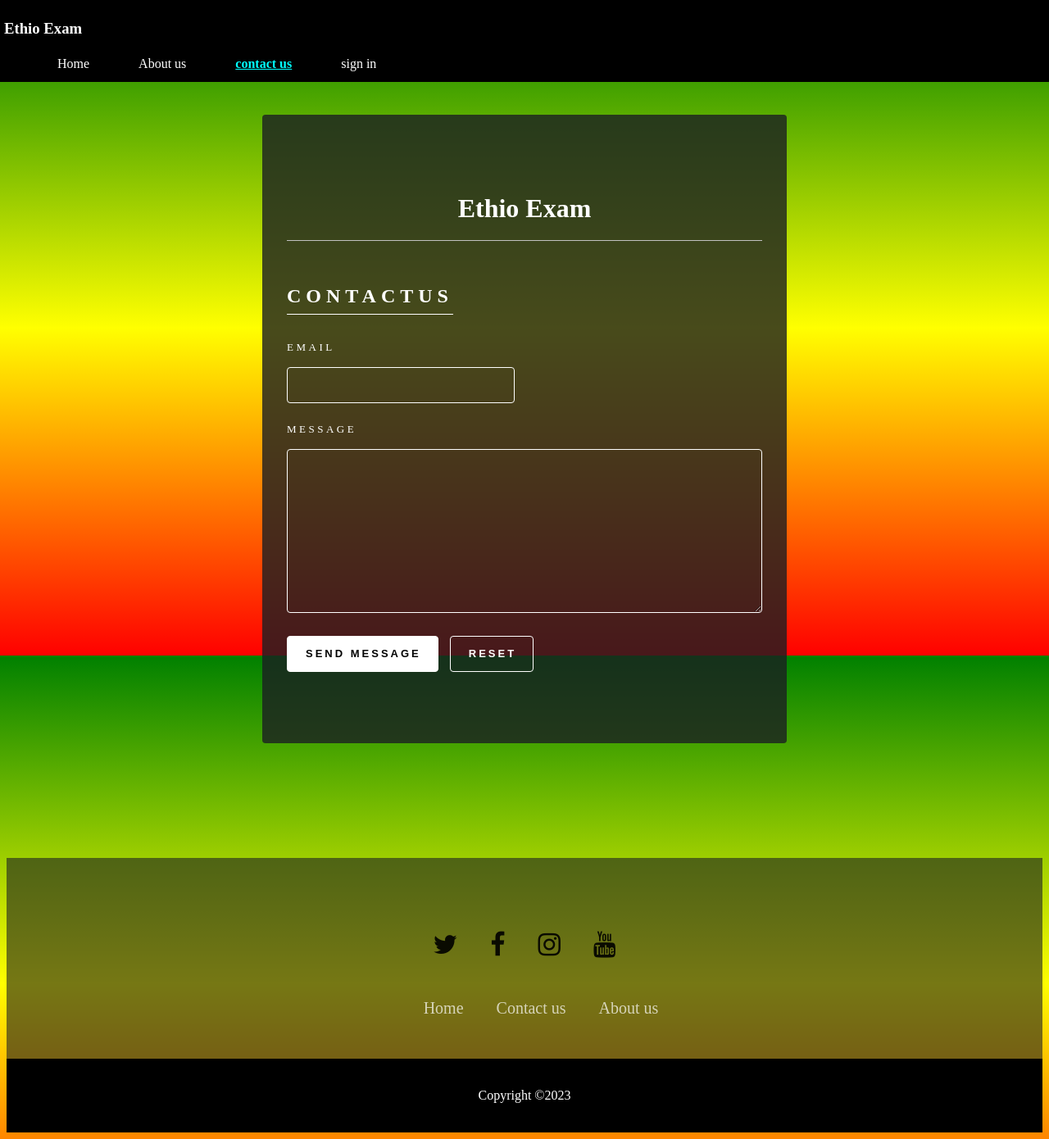
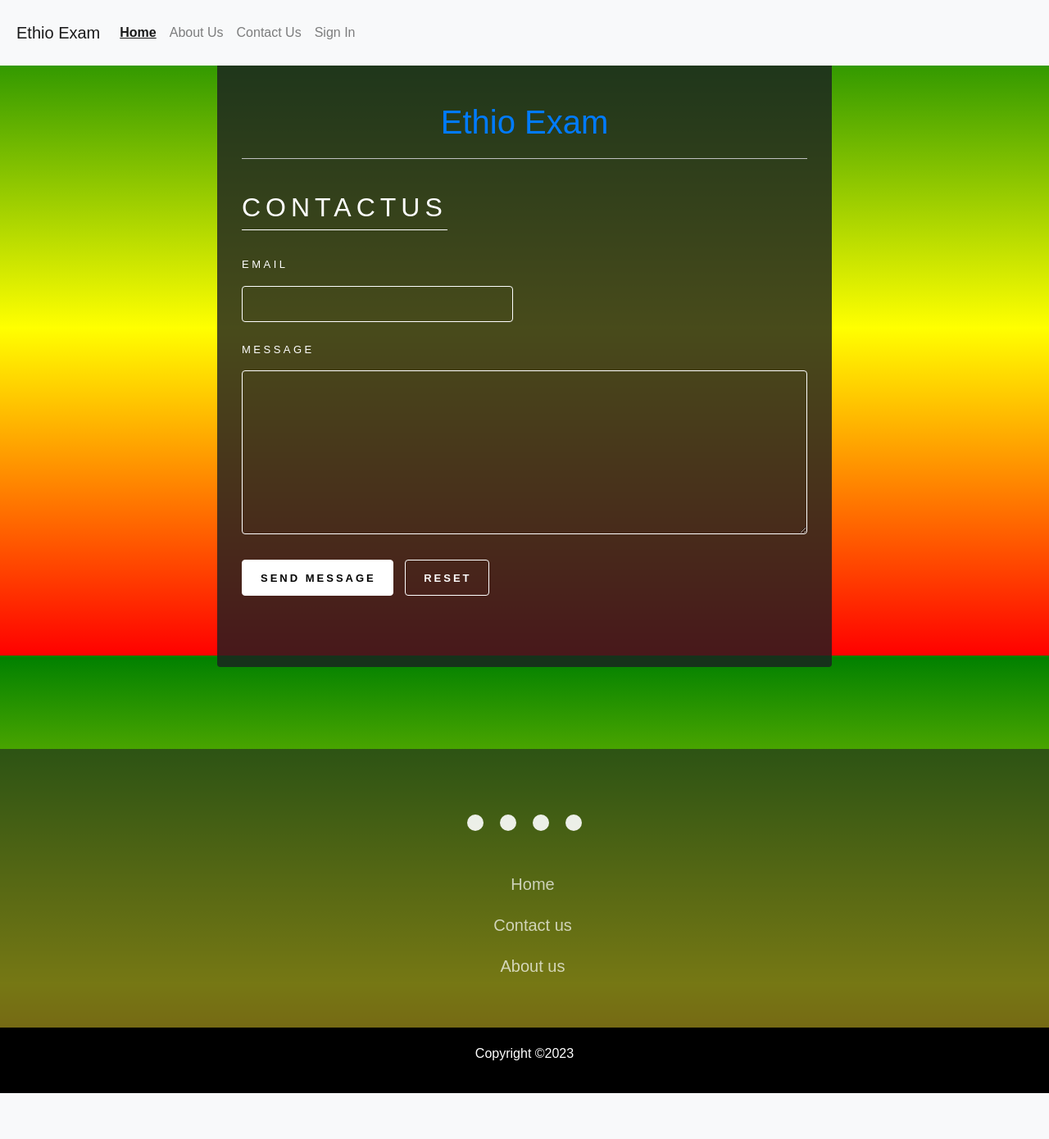
Before and after one commit to Baysasaw/EthioExam, a Django app: page /contact-as/ in a window 1280 px wide. Shown: the whole page at 82% size. After the commit the page ends 1334 px from the top, so only its background shows below. Run offline with Django 5.2, Linux system fonts and the light colour scheme.

Commit message:
update the navbar

```diff
--- a/exam/templates/exam/contactus.html
+++ b/exam/templates/exam/contactus.html
@@ -1,29 +1,7 @@
+{% extends "exam/main.html" %}
 {% load static %}
-<!DOCTYPE html>
-<html lang="en" dir="ltr">
-  <head>
-    <meta charset="utf-8">
-    <title>Contact US</title>
-    <link rel="stylesheet" href="{% static 'contuctus/styles.css' %}">
-    <meta name="viewport" content="width=device-width,initial-scale=1.0">
-    <link rel="stylesheet" href="https://cdnjs.cloudflare.com/ajax/libs/font-awesome/4.7.0/css/font-awesome.min.css">
-    <link rel="preconnect" href="https://fonts.googleapis.com">
-    <link rel="preconnect" href="https://fonts.gstatic.com" crossorigin>
-    <link href="https://fonts.googleapis.com/css2?family=Source+Sans+Pro:wght@300;600&display=swap" rel="stylesheet">
-  </head>
-  <body>
-    <nav class="navbar">
-      <nav class="nav-log">
-          <h1 class="logo"> <a href="main.html">Ethio Exam</a></h1>
-          <ul class="nav-link">
-              <li > <a href="Home.html" class="Home">Home</a> </li>
-              <li>  <a href="Aboutus.html">About us</a> </li>
-              <li class = "active">  <a href="contactus.html">contact us</a> </li>
-              <li> <a href="signin.html" >sign in</a> </li>
-          </ul>
-          <img src="main/menu-regular-24 (1).png" alt="menu" class="menu-btn">
-      </nav>
-  </nav>
+{% block body %}
+
   <script>
      const menuBtn = document.querySelector('.menu-btn')
      const navLink = document.querySelector('.nav-link')
@@ -76,5 +54,4 @@
          <p>Copyright &copy;2023</p>
      </div>
     </footer>
-  </body>
-</html>
+{% endblock %}
--- /dev/null
+++ b/exam/templates/exam/main.html
@@ -0,0 +1,51 @@
+{% load static %}
+<!DOCTYPE html>
+<html lang="en">
+<head>
+    <meta charset="UTF-8">
+    <meta name="viewport" content="width=device-width, initial-scale=1.0">
+
+    <!-- Bootstrap CSS -->
+    <link rel="stylesheet" href="https://cdn.jsdelivr.net/npm/bootstrap@4.5.3/dist/css/bootstrap.min.css" integrity="sha384-TX8t27EcRE3e/ihU7zmQxVncDAy5uIKz4rEkgIXeMed4M0jlfIDPvg6uqKI2xXr2" crossorigin="anonymous">
+
+    <!-- Static CSS Files -->
+    <link rel="stylesheet" href="{% static 'main/style.css' %}">
+    <link rel="stylesheet" href="{% static 'sign_up/styles.css' %}">
+    <link rel="stylesheet" href="{% static 'about/style.css' %}">
+    <link rel="stylesheet" href="{% static 'contactus/styles.css' %}">
+
+    <title>Ethio Exam</title>
+</head>
+<body>
+    <nav class="navbar navbar-expand-lg navbar-light bg-light">
+        <a class="navbar-brand" href="{% url 'home' %}">Ethio Exam</a>
+        <button class="navbar-toggler" type="button" data-toggle="collapse" data-target="#navbarNav" aria-controls="navbarNav" aria-expanded="false" aria-label="Toggle navigation">
+          <span class="navbar-toggler-icon"></span>
+        </button>
+        <div class="collapse navbar-collapse" id="navbarNav">
+          <ul class="navbar-nav">
+            <li class="nav-item active">
+              <a class="nav-link" href="{% url 'home' %}">Home <span class="sr-only">(current)</span></a>
+            </li>
+            <li class="nav-item">
+              <a class="nav-link" href="{% url 'about' %}">About Us</a>
+            </li>
+            <li class="nav-item">
+              <a class="nav-link" href="{% url 'contactus' %}">Contact Us</a>
+            </li>
+            <li class="nav-item">
+                <a class="nav-link" href="{% url 'sign_in' %}">Sign In</a>
+            </li>
+          </ul>
+        </div>
+    </nav>
+
+    {% block body %}
+    {% endblock %}
+
+    <script src="https://code.jquery.com/jquery-3.5.1.min.js"></script>
+    <script src="https://cdn.jsdelivr.net/npm/popper.js@1.16.1/dist/umd/popper.min.js"></script>
+    <script src="https://cdn.jsdelivr.net/npm/bootstrap@4.5.3/dist/js/bootstrap.min.js"></script>
+
+</body>
+</html>
--- a/exam/urls.py
+++ b/exam/urls.py
@@ -3,9 +3,9 @@
 from . import views
 
 urlpatterns = [
-    path('', views.home, name='Home'),
-    path('about/', views.aboutus, name='About-US'),
-    path('contact-as/', views.contactus, name='contact-us'),
-    path('sign-in/', views.signin, name='signin'),
-    path('sign-up', views.signup, name='sign-up')
+    path('', views.home, name='home'),
+    path('about/', views.aboutus, name='about'),
+    path('contact-as/', views.contactus, name='contactus'),
+    path('sign-in/', views.signin, name='sign_in'),
+    path('sign-up', views.signup, name='sign_up')
 ]
```
Also changed, not shown: exam/templates/exam/Aboutus.html (+3 -26 lines), exam/templates/exam/Home.html (+4 -30 lines), exam/templates/exam/signin.html (+3 -10 lines).
